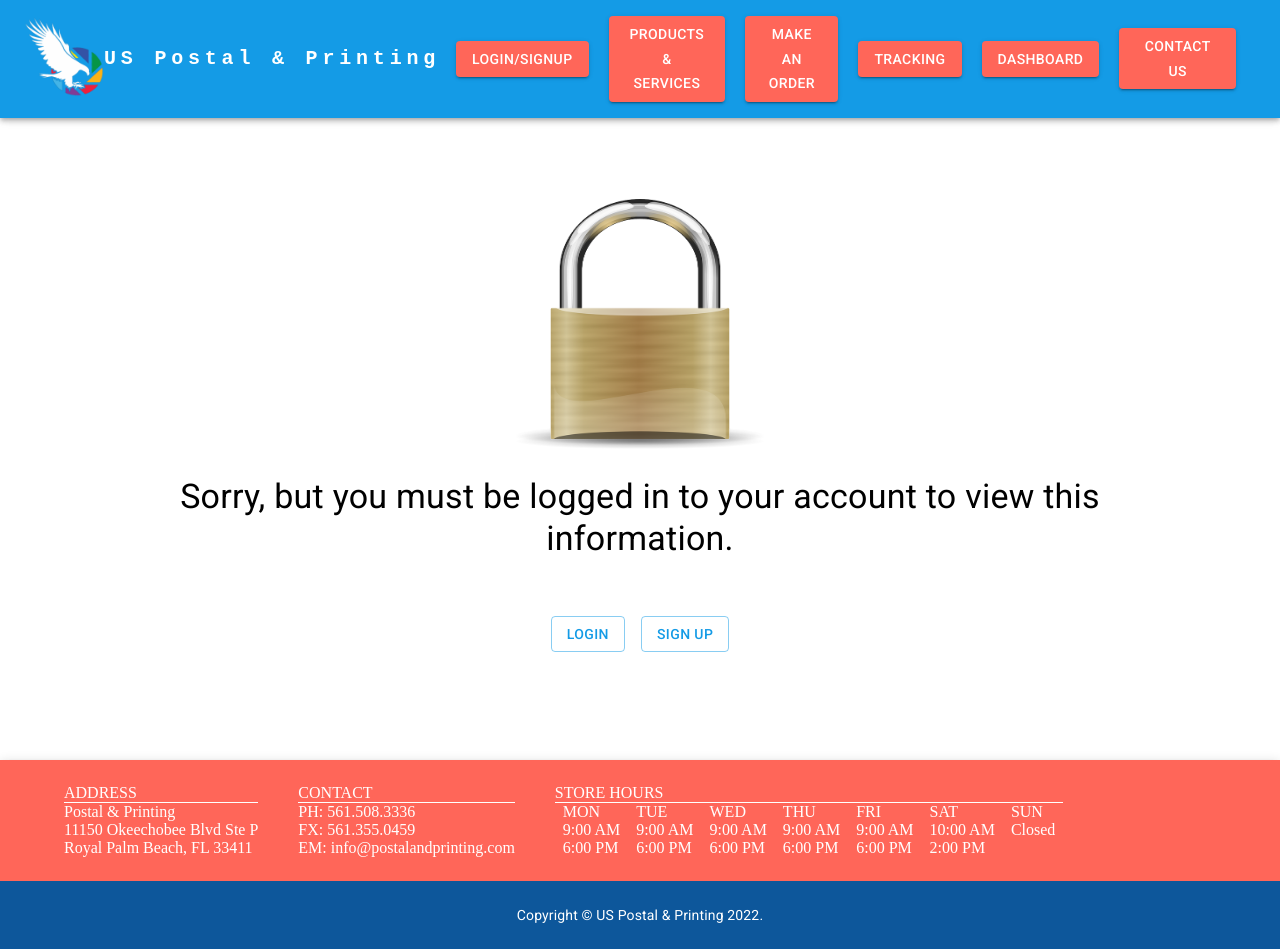
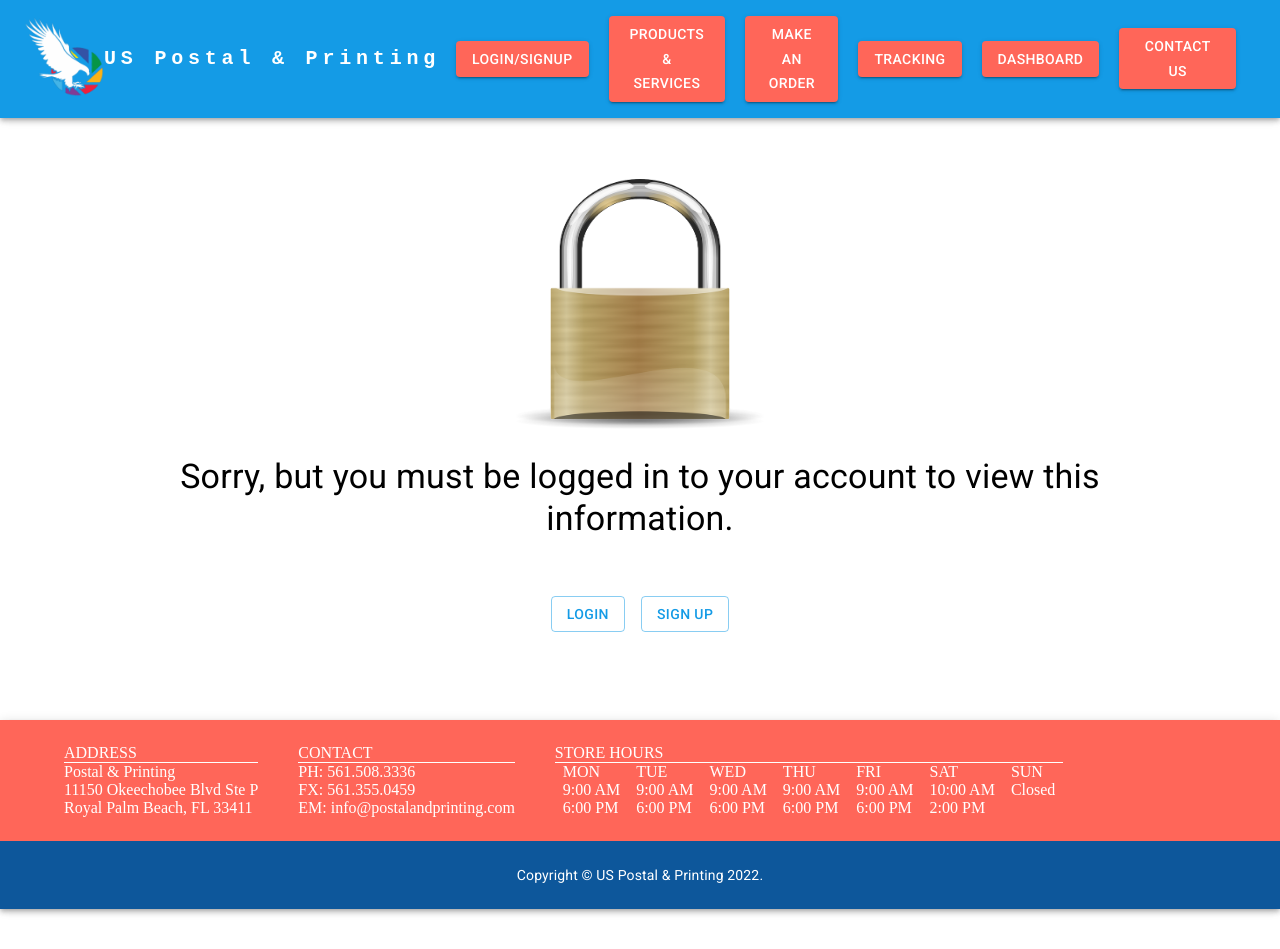
Before and after one commit to Mateo-Wallace/US-Postal-Printing, a React (Create React App) app in the folder client/: page /dashboard/1 in a window 1280 px wide. After the commit the page ends 909 px from the top, so only its background shows below. Built offline with nearby package versions, Linux system fonts and the light colour scheme; what survey-core would draw is missing.

Commit message:
fixed dashboard page margins

```diff
--- a/client/src/App.js
+++ b/client/src/App.js
@@ -73,7 +73,7 @@ function App() {
       <Router>
       <ThemeProvider theme={theme} >
       <Nav />
-      <div style={{marginTop: '140px'}}>
+      <div style={{position: 'sticky', marginTop: '120px'}}>
         <Routes >
           <Route path='/' element={<Home />} />
           <Route path='/signup' element={<Signup />} />
@@ -84,7 +84,7 @@ function App() {
           <Route path='/contact-us' element={<ContactUs />} />
           <Route
             path='dashboard/:userId'
-            element={Auth.loggedIn() ? <Dashboard /> : <ProtectRoute />}
+            element={Auth.loggedIn() ? <Dashboard style={{ zIndex: -1, position: 'sticky' }} /> : <ProtectRoute />}
           />
         </Routes>
         </div>
--- a/client/src/components/Footer.js
+++ b/client/src/components/Footer.js
@@ -20,7 +20,6 @@ export default function StickyFooter() {
     <footer
     style={{
       position: 'sticky',
-      marginTop: '20px'
     }}
     >
       <AppBar
--- a/client/src/pages/Dashboard.js
+++ b/client/src/pages/Dashboard.js
@@ -145,7 +145,7 @@ function DashboardContent() {
 
   return (
     <ThemeProvider theme={theme}>
-      <Box sx={{ display: 'flex', marginTop: '-20px'}}>
+      <Box sx={{ display: 'flex' }}>
         <CssBaseline />
         {/* <AppBar position="absolute" open={open}>
           <Toolbar
```
